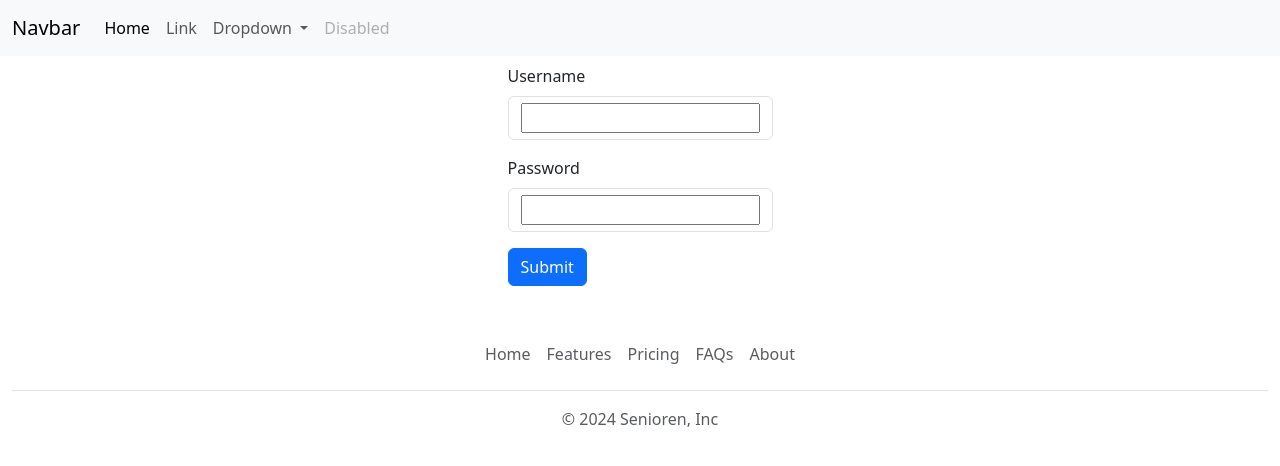
After one commit to Ohlivier/webtechtProgrammeerles, a Flask app: template templates/login.html in a window 1280 px wide. The commit adds this page. Shown: the top 466 px of the page. Run offline with Flask 3, Linux system fonts and the light colour scheme; the template is opened without the code that fills it, so the values that code supplies are empty, except form fields; form fields are guessed from the names that the template uses.

Commit message:
Login page

```diff
--- a/__init__.py
+++ b/__init__.py
@@ -2,9 +2,6 @@ from flask import Flask
 from config import Config
 from docent.views import docenten_blueprint
 
-
-
-
 app = Flask(__name__)
 app.config.from_object(Config)
 app.register_blueprint(docenten_blueprint, url_prefix='/docenten')
--- a/static/css/main.css
+++ b/static/css/main.css
@@ -1,7 +1,3 @@
-.navbar {
-    height: 5vh;
-}
-
 .carousel-inner {
     height: 50vh;
 }
@@ -13,7 +9,6 @@
 
 .footer {
   position: absolute;
-  bottom: 0;
   width: 100%;
   height: 50px;
 }
--- a/templates/base.html
+++ b/templates/base.html
@@ -11,7 +11,7 @@
   <!-- Navbar -->
   <nav class="navbar navbar-expand-lg bg-body-tertiary">
   <div class="container-fluid">
-    <a class="navbar-brand" href="#">Navbar</a>
+    <a class="navbar-brand" href="{{ url_for('index') }}">Navbar</a>
     <button class="navbar-toggler" type="button" data-bs-toggle="collapse" data-bs-target="#navbarSupportedContent" aria-controls="navbarSupportedContent" aria-expanded="false" aria-label="Toggle navigation">
       <span class="navbar-toggler-icon"></span>
     </button>
@@ -54,7 +54,7 @@
       <li class="nav-item"><a href="#" class="nav-link px-2 text-muted">FAQs</a></li>
       <li class="nav-item"><a href="#" class="nav-link px-2 text-muted">About</a></li>
     </ul>
-    <p class="text-center text-muted">© 2022 Company, Inc</p>
+    <p class="text-center text-muted">© 2024 Senioren, Inc</p>
   </footer>
 </div>
     <script src="https://cdn.jsdelivr.net/npm/bootstrap@5.3.3/dist/js/bootstrap.bundle.min.js" integrity="sha384-YvpcrYf0tY3lHB60NNkmXc5s9fDVZLESaAA55NDzOxhy9GkcIdslK1eN7N6jIeHz" crossorigin="anonymous"></script>
--- a/templates/index.html
+++ b/templates/index.html
@@ -105,7 +105,4 @@
             </div>
         </div>
     </div>
-    {{ form.hidden_tag() }}
-    {{ form.password.label }}
-    {{ form.password }}
 {% endblock %}
--- /dev/null
+++ b/templates/login.html
@@ -0,0 +1,22 @@
+{% extends 'base.html' %}
+{% block content %}
+    <div class="d-flex p-2 border-dark-subtle justify-content-center">
+        <form method="post">
+            {{ form.hidden_tag() }}
+            <div class="mb-3">
+                <label for="exampleInputEmail1" class="form-label">{{ form.username.label }}</label>
+                <div class="form-control">{{ form.username }}</div>
+            </div>
+            <div class="mb-3">
+                <label for="exampleInputPassword1" class="form-label">{{ form.password.label }}</label>
+                <div class="form-control">{{ form.password }}</div>
+            </div>
+            <button type="submit" class="btn btn-primary">Submit</button>
+        </form>
+    </div>
+    {% for field, errors in form.errors.items() %}
+<div class="alert alert-error">
+    {{ form[field].label }}: {{ ', '.join(errors) }}
+</div>
+{% endfor %}
+{% endblock %}
```
Also changed, not shown: app.py (+12 -5 lines).
